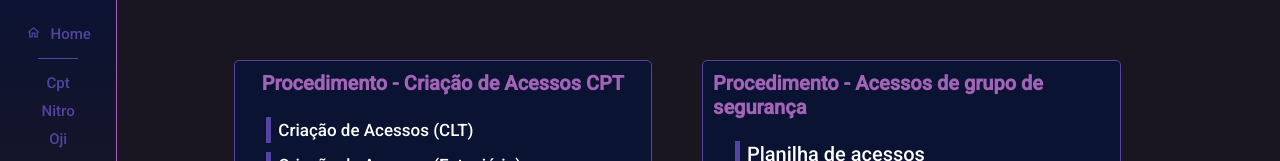
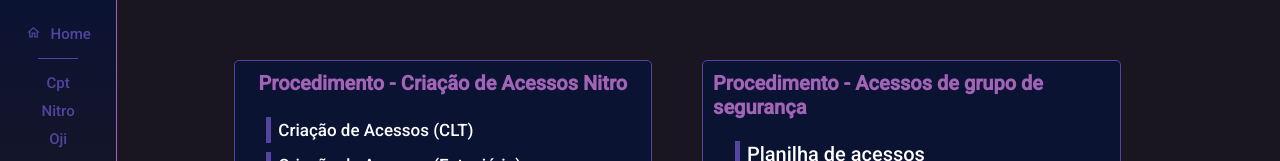
Before and after one commit to BVictorsk/cpt_n1_logs, a React (Vite) app: page /Nitro in a window 1280 px wide. Shown: the top 161 px of the page. Built offline with nearby package versions, Linux system fonts and the light colour scheme; sample sign-in values are in the browser's storage.

Commit message:
added nitro correction

```diff
--- a/src/pages/nitro/Nitro.jsx
+++ b/src/pages/nitro/Nitro.jsx
@@ -103,7 +103,7 @@
     <NitroContainer>
       <CardsContainer>
         <CardsCpt>
-          <h2>Procedimento - Criação de Acessos CPT</h2>
+          <h2>Procedimento - Criação de Acessos Nitro</h2>
           <ul>
             <li>
               <LiBorder/>
```
